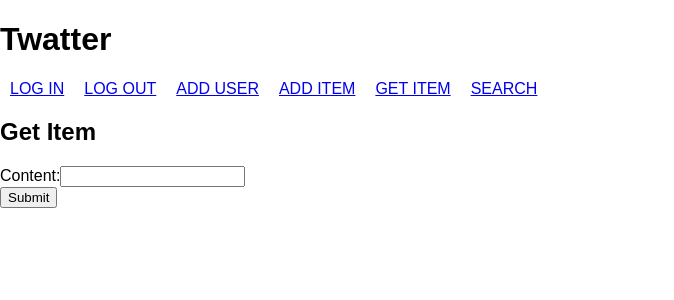
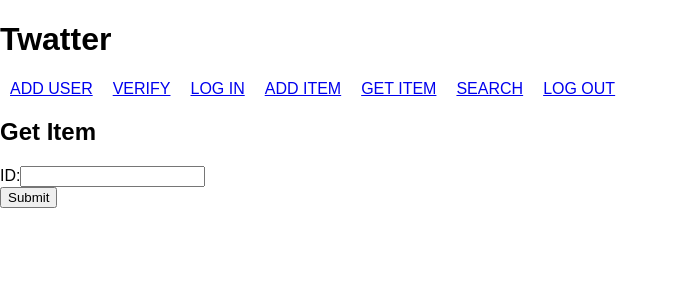
Before and after one commit to mszenczewski/twatter-frontend, a React (Create React App) app: page /twatter/getitem in a window 1280 px wide. Shown: the top 300 px of the page, without its empty margins (0-674 px from the left). Built offline with nearby package versions, Linux system fonts and the light colour scheme.

Commit message:
clean up some mistakes

```diff
--- a/src/App.js
+++ b/src/App.js
@@ -18,12 +18,13 @@ export default class App extends Component {
         <div>
           <h1>Twatter</h1>
           <div>
+            <Link className='top_button' to="/twatter/adduser">ADD USER</Link>
+            <Link className='top_button' to="/twatter/verify">VERIFY</Link>
             <Link className='top_button' to="/twatter/login">LOG IN</Link>
-            <Link className='top_button' to="/twatter/logout">LOG OUT</Link>
-            <Link className='top_button' to="/twatter/adduser">ADD USER</Link>
             <Link className='top_button' to="/twatter/additem">ADD ITEM</Link>
             <Link className='top_button' to="/twatter/getitem">GET ITEM</Link>
             <Link className='top_button' to="/twatter/search">SEARCH</Link>
+            <Link className='top_button' to="/twatter/logout">LOG OUT</Link>
           </div>
           <Switch>
             <Route path="/twatter/adduser" component={AddUserScreen} />
--- a/src/components/GetItemScreen.js
+++ b/src/components/GetItemScreen.js
@@ -39,7 +39,7 @@ export default class GetItemScreen extends Component {
         <h2>Get Item</h2>
         <form onSubmit={this.submit}>
           <div>
-            <label htmlFor="idInput">Content:</label>
+            <label htmlFor="idInput">ID:</label>
             <input
               id="id"
               onChange={this.handleIdChange}
```
